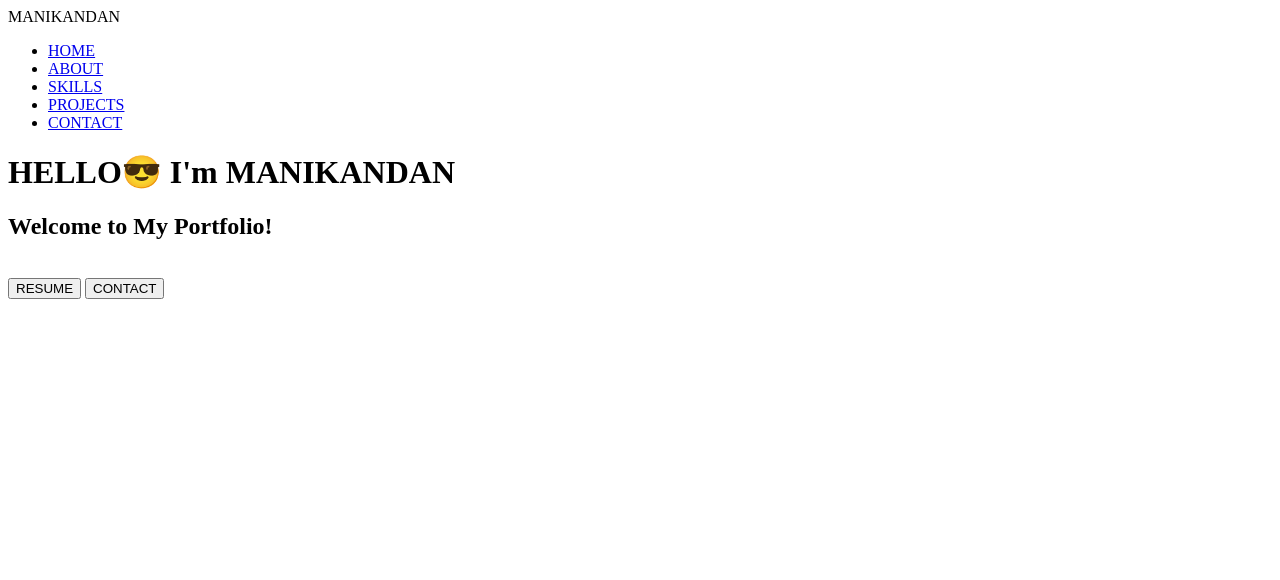
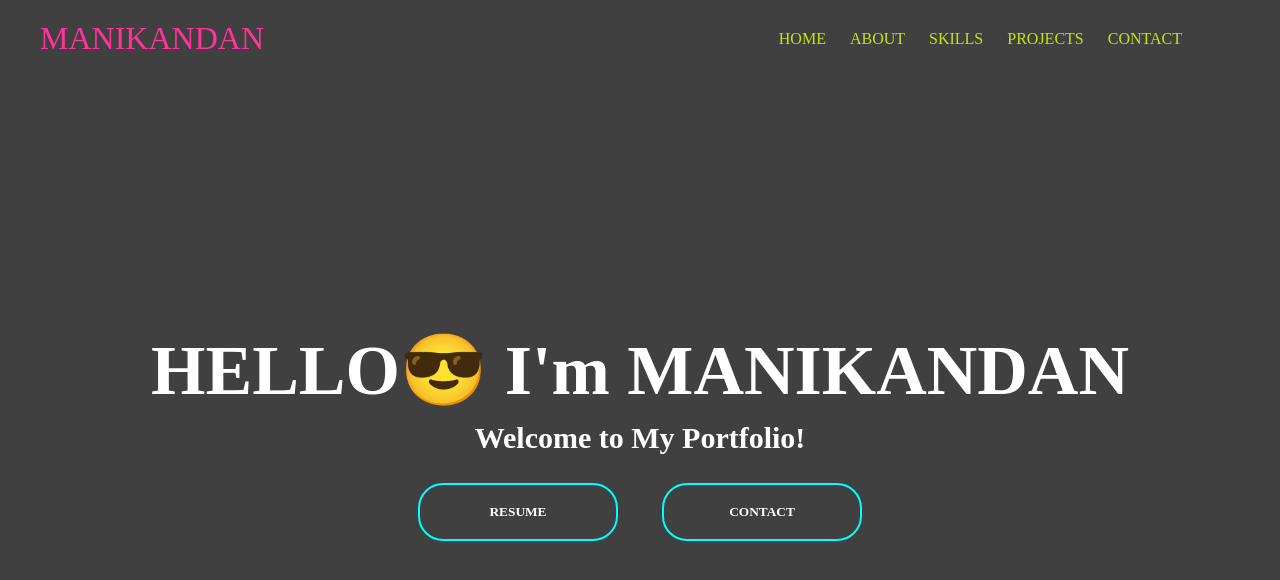
Before and after one commit to Manikandan117/portfolio, a plain HTML site: page index.html in a window 1280 px wide. Drawn offline with Linux system fonts and the light colour scheme.

Commit message:
Update index.html

```diff
--- a/index.html
+++ b/index.html
@@ -2,7 +2,7 @@
 <html lang="en">
 <head>
     <title>MANI||OFFICIAL WEBSITE</title>
-    <link rel="stylesheet" href="portfoilio.css">
+    <link rel="stylesheet" href="style.css">
 </head>
 <body>
     <div class="main">
```
